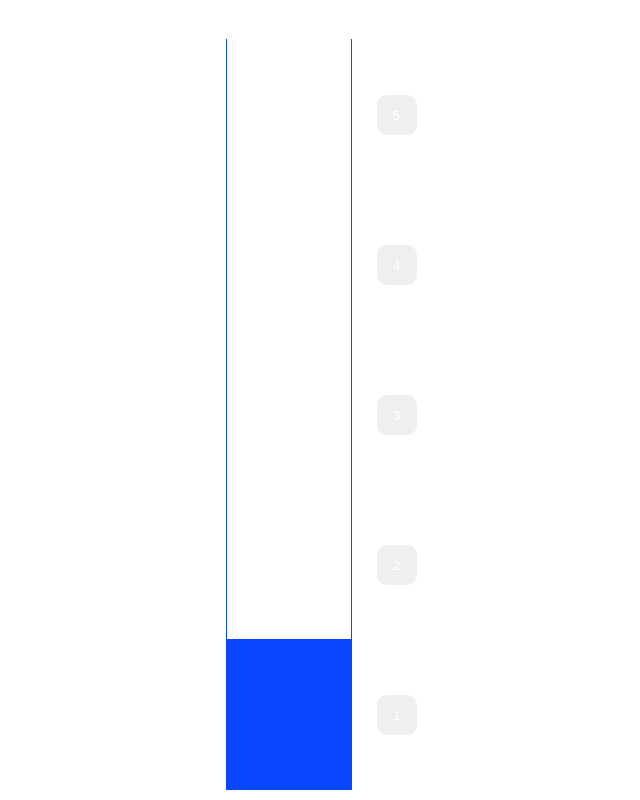
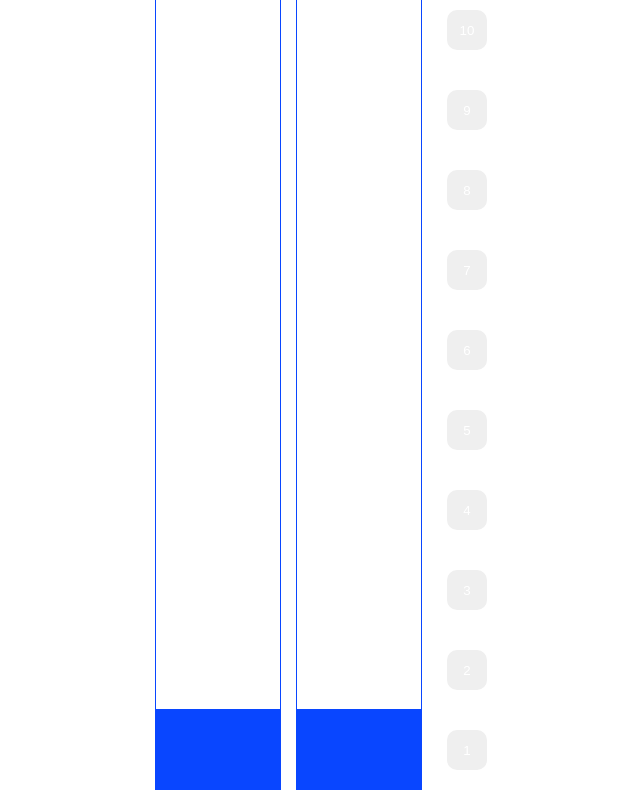
Before and after one commit to AnIlyukina/emulator-elevators-vue3, a Vue app: page / in a window 1280 px wide. Shown: the whole page, without its empty margins (294-934 px from the left). Built offline with nearby package versions, Linux system fonts and the light colour scheme.

Commit message:
Добавила высоту этажа в конфиг параметры, анимацию движения лифта и реализацию очереди  вызовов

```diff
--- a/elevator-config.js
+++ b/elevator-config.js
@@ -1,4 +1,10 @@
 // кол-во этажей
-export const countFloor = 5;
+export const countFloor = 10
 // кол-во шахт
-export const countElevators = 1;
+export const countElevators = 2
+// высота этажа (также устанавливается для высоты лифта)
+// Желательно настроить высоты так чтобы не ломать верстку при большом количестве этажей (при высоте экрана 1100px)
+// 16 этажей - 65 px
+// 13 этажей - 80 px
+// 9 этажей -  100 px
+export const floorHeight = 80
--- a/src/components/elevator-cabin.vue
+++ b/src/components/elevator-cabin.vue
@@ -1,4 +1,5 @@
 <script setup>
+import { floorHeight } from "../../elevator-config";
 
 defineProps({
   elevator: {
@@ -12,7 +13,7 @@ defineProps({
 <template>
   <div
     :class="'elevator  elevator' + elevator.id"
-    :style="{'height': 150 + 'px'}"
+    :style="{'height': floorHeight + 'px'}"
   >
   </div>
 </template>
--- a/src/components/shaft-list.vue
+++ b/src/components/shaft-list.vue
@@ -1,13 +1,18 @@
 <script setup>
 
-import {countElevators, countFloor} from '../../elevator-config'
+import {countElevators, countFloor, floorHeight} from '../../elevator-config'
+
 import Elevator from '../model/Elevator'
 import ElevatorCabin from './elevator-cabin.vue'
-import { reactive } from 'vue'
+import { reactive, watch } from 'vue'
 
 
 const elevators= reactive([])
+
 const floorButtons = reactive([])
+
+// очередь вызовов
+const queque = reactive([])
 
 
 for (let i = 1; i <= countElevators; i++) {
@@ -15,12 +20,93 @@ for (let i = 1; i <= countElevators; i++) {
   elevators.push(elevator)
 }
 
+
 for (let i = countFloor; i > 0; i--) {
-  floorButtons.push(i)
+  floorButtons.push({
+    floor: i,
+    // статусы в процессе обработки вызова
+    // для стилизации компонента
+    // free, waiting, started
+    status: 'free'
+  })
 }
 
 
+const addToQueue = (floor) => {
+  const index = queque.findIndex(item => item === floor)
+  const elevator = elevators.find(elevator => elevator.currentFloor === floor)
 
+  // если этаж не находится в очереди и лифт не находится на выбранном этаже
+  // добавляем вызов о очередь
+  if (index === -1 && !elevator) {
+    queque.push({
+      floor: floor,
+      status: 'waiting'
+    })
+  }
+
+  // стартуем
+  if (queque.length) start()
+}
+
+// слежу за очередью проставляю статусы кнопкам
+watch((queque), (value) => {
+  console.log(value, 'value')
+  floorButtons.forEach((button) => {
+    const call = queque.find(item => item.floor === button.floor)
+    button.status = call ? call.status : 'free'
+  })
+})
+
+const start = () => {
+  console.log('start')
+  // находим свободныe лифты
+  let freeElevators = elevators.filter((lift) => {
+    return lift.status === 'free'
+  })
+
+  // берем первый элемент в очереди вызовов
+  // находим ближайший к нему из свободных лифтов
+  // если свободный только один то у него нет выбора
+  let suitableElevators = null
+  let floor
+  if (freeElevators.length > 0) {
+    floor = queque.find(item => item.status !== 'started')?.floor
+
+    if (freeElevators.length === 1) {
+      suitableElevators = freeElevators[0]
+    } else {
+      // проходим по списку и ищим ближайший лифт
+      let distance = null
+      freeElevators.forEach(elevator => {
+        if (!distance) {
+          distance = Math.abs(elevator.currentFloor - floor)
+          suitableElevators = elevator
+        } else {
+          if (distance > Math.abs(elevator.currentFloor - floor)) {
+            distance = Math.abs(elevator.currentFloor - floor)
+            suitableElevators = elevator
+          }
+        }
+      })
+    }
+  }
+  // если есть подходящий лифт
+  if (suitableElevators && floor) {
+    // начинаем выполнение очереди
+    let a = queque.findIndex(item => item.floor === floor)
+    queque[a].status = 'started'
+
+
+    suitableElevators.move(floor).then(() => {
+      let index = queque.findIndex(item => item.floor === floor)
+      queque.splice(index, 1);
+
+      // если очередь не пустая, то стартуем
+      if (queque.length > 0) start()
+    })
+  }
+}
 
 </script>
 
@@ -30,7 +116,7 @@ for (let i = countFloor; i > 0; i--) {
       v-for="(elevator, index) in elevators"
       :key="index"
       class="shaft__elevator"
-      :style="{'height': elevator.floor * 150 + 'px'}"
+      :style="{'height': elevator.floor * floorHeight + 'px'}"
     >
       <elevator-cabin
         :elevator="elevator"
@@ -42,9 +128,11 @@ for (let i = countFloor; i > 0; i--) {
         v-for="(item, index) in floorButtons"
         :key="index"
         class="block__button"
+        :style="{'height': floorHeight + 'px'}"
+        @click="addToQueue(item.floor)"
       >
         <button class="button">
-          {{ item }}
+          {{ item.floor }}
         </button>
       </div>
     </div>
--- a/src/model/Elevator.js
+++ b/src/model/Elevator.js
@@ -1,19 +1,27 @@
+import {floorHeight} from "../../elevator-config";
+
 export default class Elevator {
-  constructor(floorCount, id, currentFloor, translateY) {
+  constructor(floorCount, id, currentFloor) {
     this.id = id;
     this.status = "free";
     this.currentFloor = currentFloor ? currentFloor : 1;
     this.transform = null;
     this.floor = floorCount;
-    this.position = translateY ? Math.abs(translateY) : 0;
-    this.translateY = null;
+    this.position = null
   }
 
-  move(floor, height) {
+  getCurrentPosition() {
+    this.position = this.currentFloor * floorHeight - floorHeight
+  }
+
+
+  move(floor) {
+    console.log(floor, 'floor')
+    console.log(this.currentFloor, 'this.currentFloor')
     const sizeMove = floor - this.currentFloor;
     const animationTime = Math.abs(sizeMove * 1000);
-    let translateY = -((floor - 1) * height);
-
+    let translateY = -((floor - 1) * floorHeight);
+    console.log(translateY, 'translateY')
     this.status = "busy";
 
     this.currentFloor = floor;
@@ -21,13 +29,15 @@ export default class Elevator {
     let element = this.getDomElement();
 
     const currentTranslateY = this.position ? this.position + translateY : translateY
-
+    console.log(currentTranslateY, 'currentTranslateY')
+    console.log(animationTime, 'animationTime')
+    console.log(element, 'element')
     element.style.transitionDuration = animationTime / 1000 + "s";
     element.style.transform = `translate(0, ${currentTranslateY}px)`;
     element.style.transitionTimingFunction = "linear";
     this.transform = sizeMove > 0 ? "up" : "down";
+    this.translateY = translateY;
     let finish = this.moving(animationTime).then(() => {
-      this.translateY = translateY;
       this.status = "chill";
       return this.chilling(3000);
     });
@@ -45,10 +55,10 @@ export default class Elevator {
 
   chilling(delay) {
     return new Promise((resolve) =>
-      setTimeout(() => {
-        this.status = "free";
-        resolve();
-      }, delay)
+        setTimeout(() => {
+          this.status = "free";
+          resolve();
+        }, delay)
     );
   }
 }
```
Also changed, not shown: 1 other file (tests, documents, lock files or other folders).
